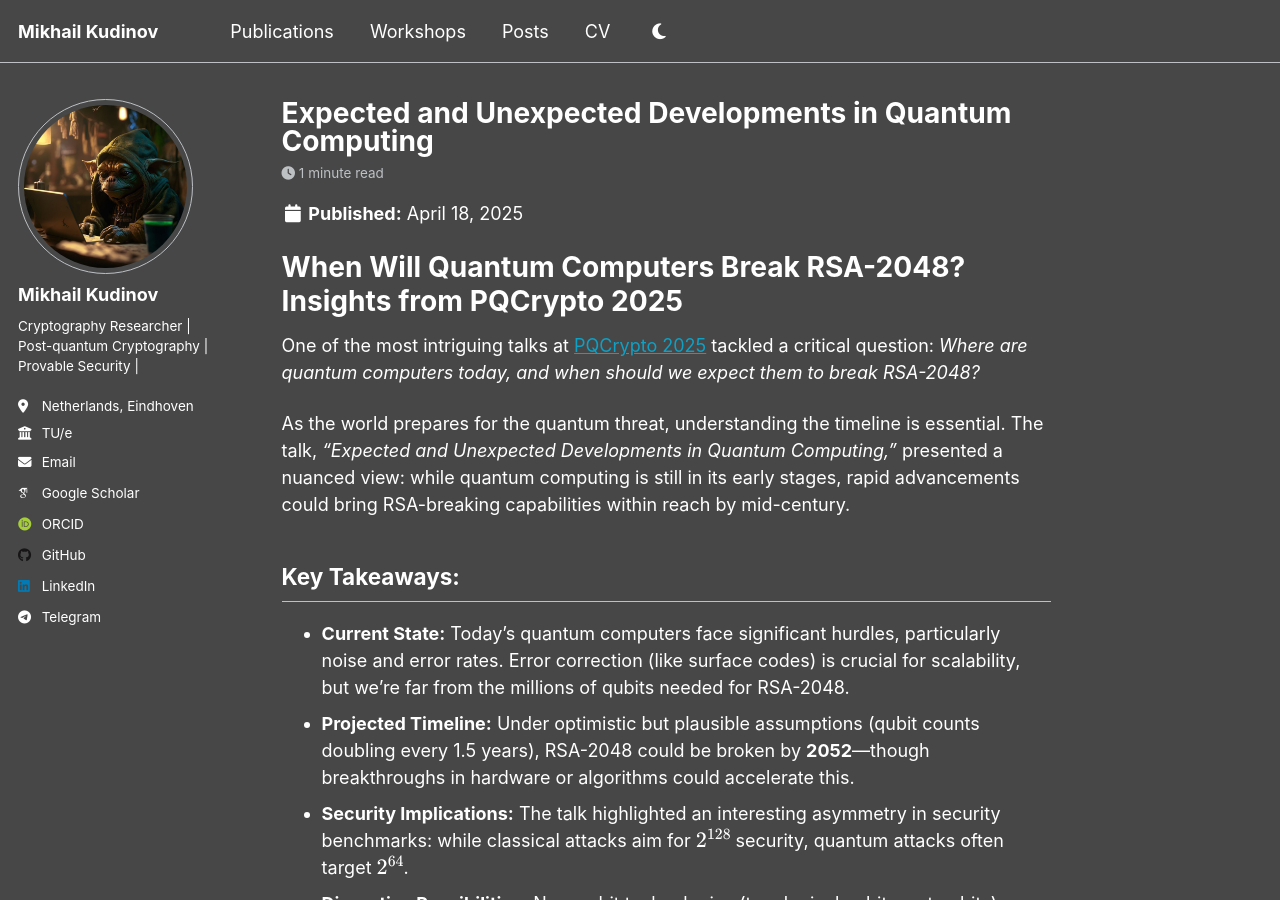
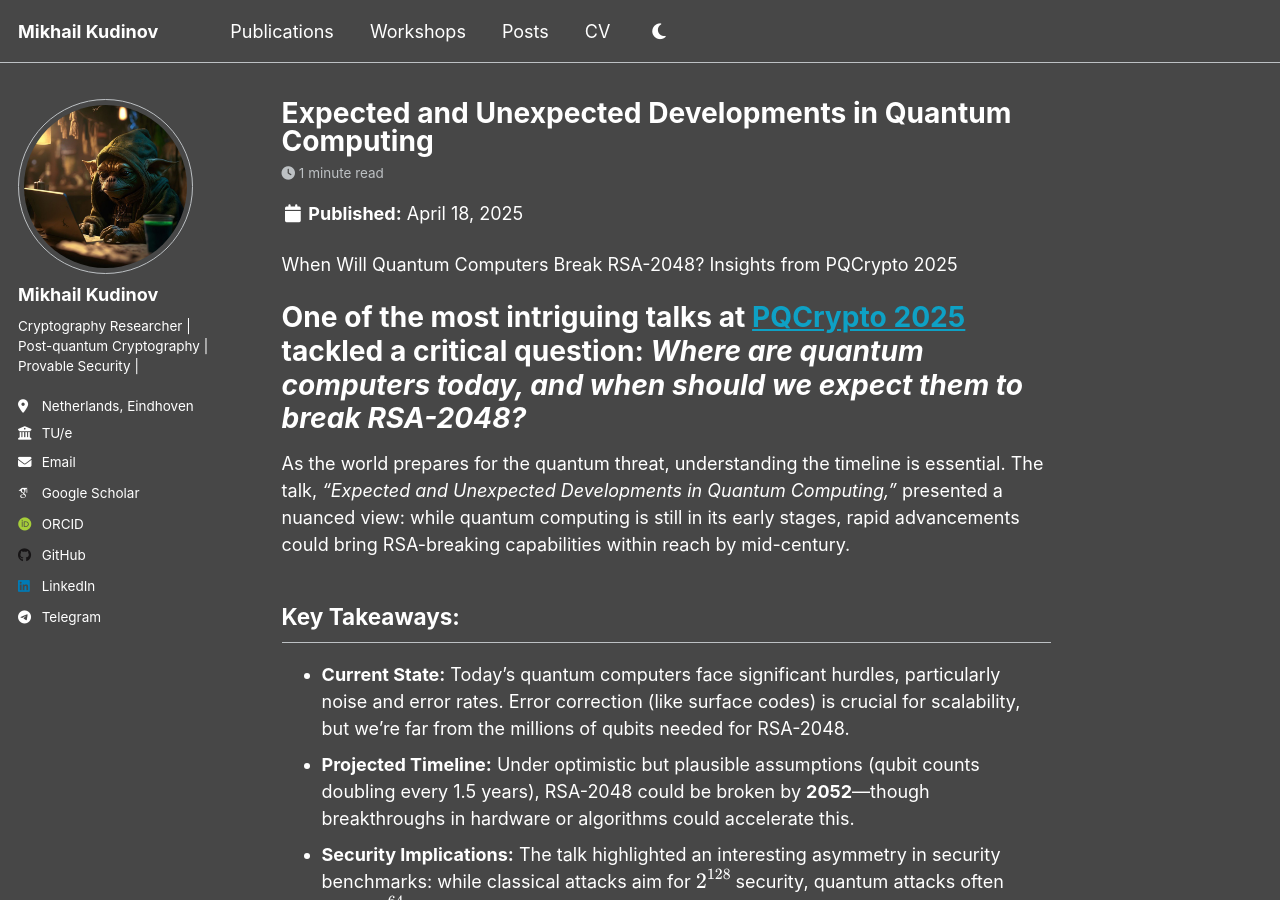
Before and after one commit to error0024/error0024.github.io, a Jekyll site: the page built from _posts/2025-04-18-qunatum.md, in a window 1280 px wide and 900 px high. Built offline with Jekyll 4.4.1, drawn with Linux system fonts in a browser that asks for light colours; some web fonts are replaced.

```diff
--- a/_posts/2025-04-18-qunatum.md
+++ b/_posts/2025-04-18-qunatum.md
@@ -7,9 +7,11 @@ tags:
   - quantum
 ---
 
-# **When Will Quantum Computers Break RSA-2048? Insights from PQCrypto 2025**
+When Will Quantum Computers Break RSA-2048? Insights from PQCrypto 2025
 
 One of the most intriguing talks at [PQCrypto 2025](https://pqcrypto2025.iis.sinica.edu.tw/program.php) tackled a critical question: *Where are quantum computers today, and when should we expect them to break RSA-2048?*
+======
+
 
 As the world prepares for the quantum threat, understanding the timeline is essential. The talk, *"Expected and Unexpected Developments in Quantum Computing,"* presented a nuanced view: while quantum computing is still in its early stages, rapid advancements could bring RSA-breaking capabilities within reach by mid-century.
 
```
